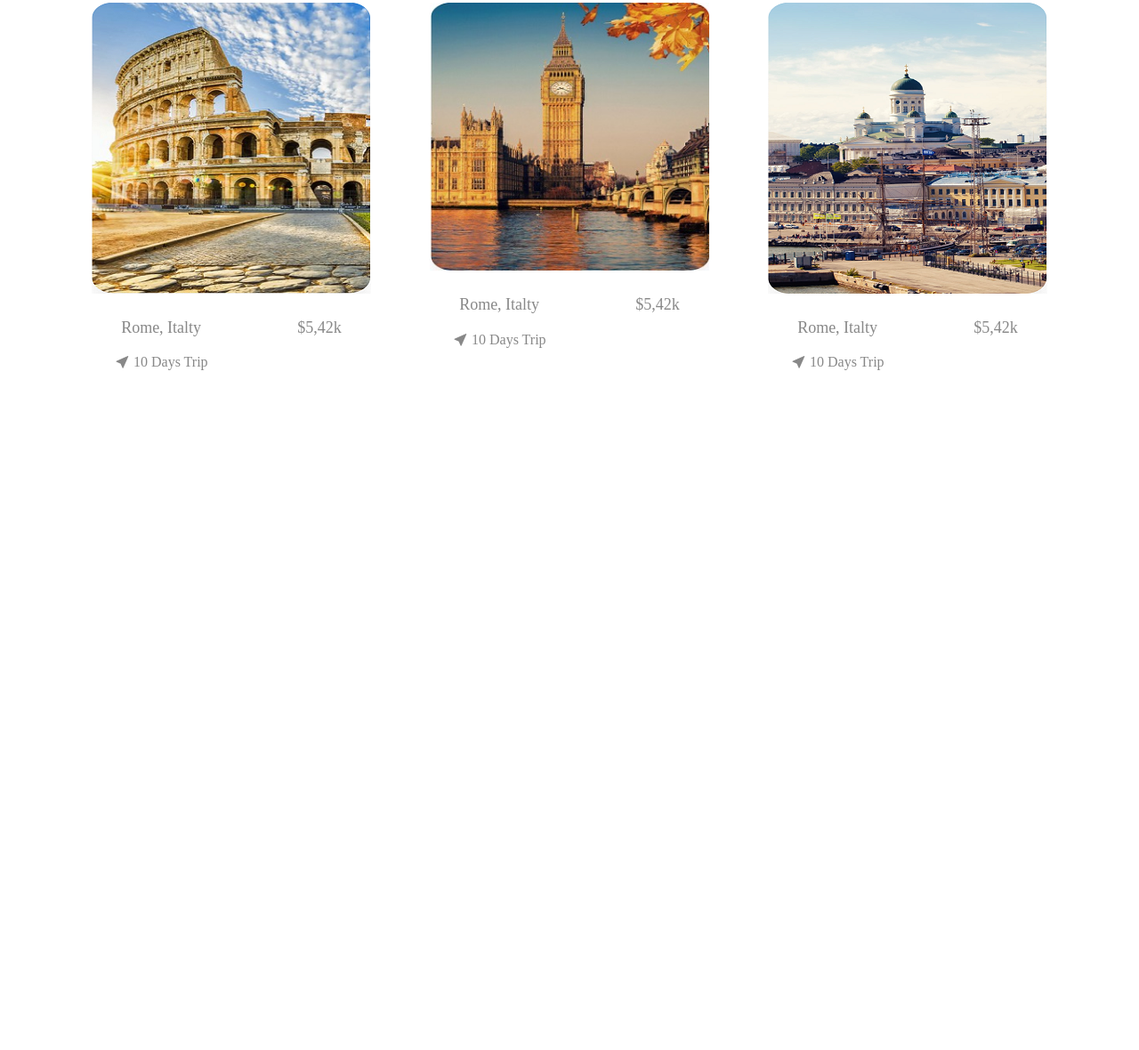
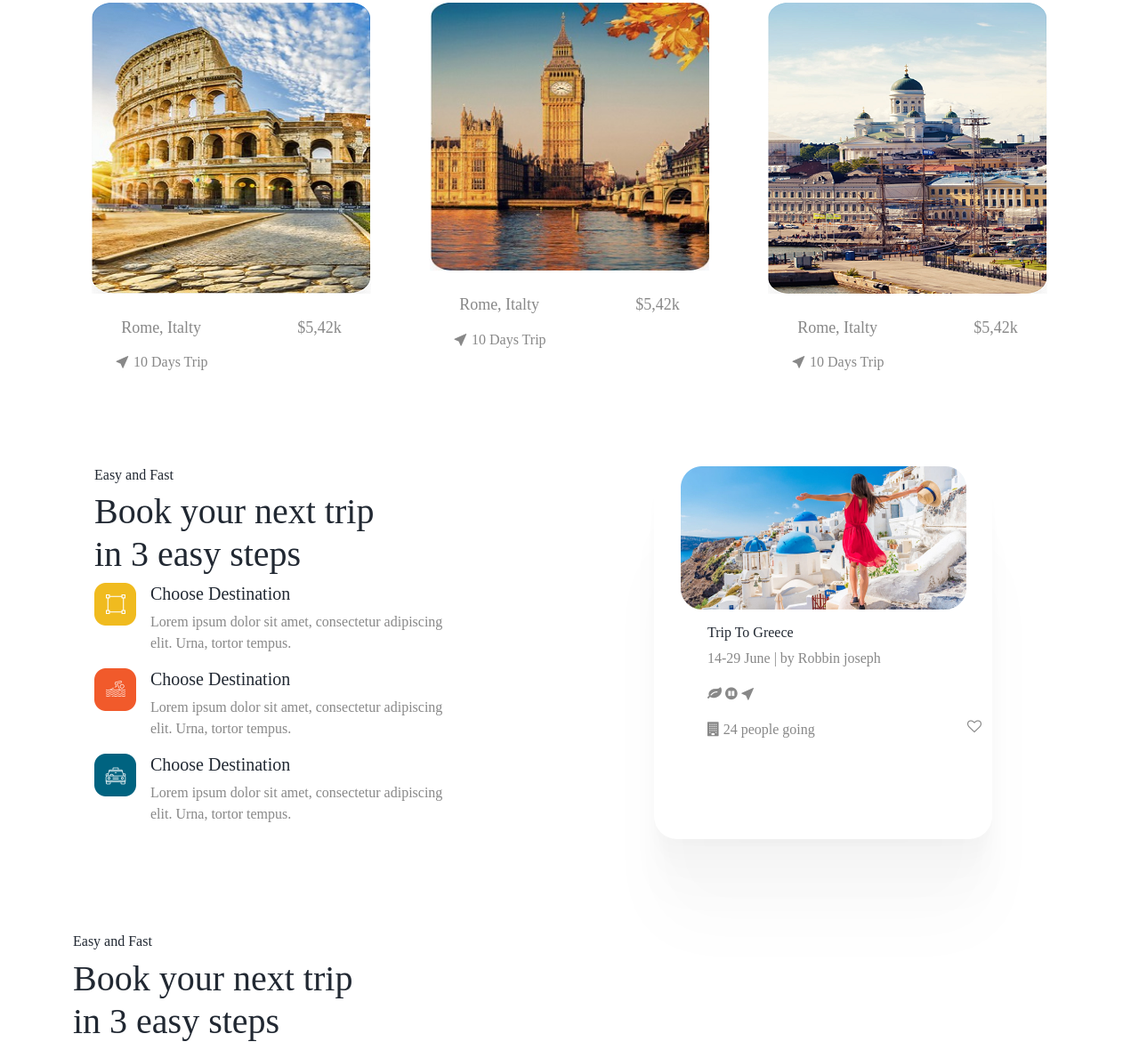
Before and after one commit to TranVdc/travel_landing, a plain HTML site: page index.html in a window 1280 px wide. Shown: the part 1308-2488 px from the top of the page at 89% size. Before the commit the page ends 1727 px from the top, so only its background shows below. Drawn offline with nearby package versions, Linux system fonts and the light colour scheme; a web font is replaced by a local one.

Commit message:
landing page

```diff
--- a/common/css/style.css
+++ b/common/css/style.css
@@ -71,6 +71,7 @@ section {
 
 /*----------end category---------------*/
 
+/*----------end category---------------*/
 .destination_item {
 	/*border: 1px solid black;*/
 }
@@ -83,3 +84,16 @@ section {
 	line-height: 124.5%;
 	padding-top: 27px;
 }
+/*----------end hotels---------------*/
+
+/*----------booking---------------*/
+.col-img {
+	background: var(--white);
+	box-shadow: 0px 100px 80px rgba(0, 0, 0, 0.02), 0px 64.8148px 46.8519px rgba(0, 0, 0, 0.0151852), 0px 38.5185px 25.4815px rgba(0, 0, 0, 0.0121481), 0px 20px 13px rgba(0, 0, 0, 0.01), 0px 8.14815px 6.51852px rgba(0, 0, 0, 0.00785185), 0px 1.85185px 3.14815px rgba(0, 0, 0, 0.00481481);
+	border-radius: 26px;
+}
+
+.booking_infomation {
+	position: relative;
+}
+/*----------end booking---------------*/
--- a/index.html
+++ b/index.html
@@ -196,9 +196,82 @@ military customers</p>
       </div>
     </section><!-- //HOTELS -->
 
-<!--     <section class="row" id="bookings">
-      <div class=""></div>
-    </section> -->
+    <!-- BOOKINGS -->
+    <section id="bookings">
+      <div class="container">
+        <div class="row">
+          <div class="col-lg-6">
+            <div class="container">
+              <div class="row">
+                <div class="col-md-10">
+                  <h6>Easy and Fast</h6>
+                  <h1>Book your next trip <br/>in 3 easy steps</h1>
+                  <div class="bookings_item d-flex">
+                    <div class="bookings_item__image me-3">
+                      <img src="common/images/choose-destination.png" width="47" height="48" alt="travel site">
+                    </div>
+                    <div>
+                      <h5>Choose Destination</h5>
+                      <p>Lorem ipsum dolor sit amet, consectetur
+                    adipiscing elit. Urna, tortor tempus. </p>
+                    </div>
+                  </div>
+                  <div class="bookings_item d-flex">
+                    <div class="bookings_item__image me-3">
+                      <img src="common/images/make-payment.png" width="47" height="48" alt="travel site">
+                    </div>
+                    <div>
+                      <h5>Choose Destination</h5>
+                      <p>Lorem ipsum dolor sit amet, consectetur
+                    adipiscing elit. Urna, tortor tempus. </p>
+                    </div>
+                  </div>
+                  <div class="bookings_item d-flex">
+                    <div class="bookings_item__image me-3">
+                      <img src="common/images/reach-airport.png" width="47" height="48" alt="travel site">
+                    </div>
+                    <div>
+                      <h5>Choose Destination</h5>
+                      <p>Lorem ipsum dolor sit amet, consectetur
+                    adipiscing elit. Urna, tortor tempus. </p>
+                    </div>
+                  </div>
+
+                </div>
+              </div>
+            </div>
+          </div>
+          <div class="col-lg-4 col-img mx-auto">
+            <div class="booking_infomation">
+              <div class="mx-auto text-center">
+                <img src="common/images/trip-to-greece.png" width="321" height="161" alt="travel site">
+              </div>
+              <div class="mx-auto ps-5 pt-3">
+                <h6>Trip To Greece</h6>
+                <p>14-29 June | by Robbin joseph</p>
+                <div class="booking_infomation__icons"><i class="fa fa-leaf" aria-hidden="true"></i> <i class="fa fa-pause-circle" aria-hidden="true"></i> <i class="bi bi-cursor-fill"></i></div>
+                <div class="booking_infomation__participants d-flex justify-content-between pt-3"><p><i class="fa fa-building" aria-hidden="true"></i> 24 people going</p><i class="fa fa-heart-o" aria-hidden="true"></i></div>
+              </div>
+            </div>
+          </div>
+        </div>
+      </div>
+    </section><!-- BOOKINGS -->
+
+    <!-- Flights -->
+    <section id="flights">
+      <div class="container">
+        <div class="row">
+          <div class="col-lg-4">
+            <h6>Easy and Fast</h6>
+            <h1>Book your next trip <br/>in 3 easy steps</h1>
+          </div>
+          <div class="col-lg-6">
+
+          </div>
+        </div>
+      </div>
+    </section>
 
 
 
```
Also changed, not shown: old_index.html (+2 -2 lines).
